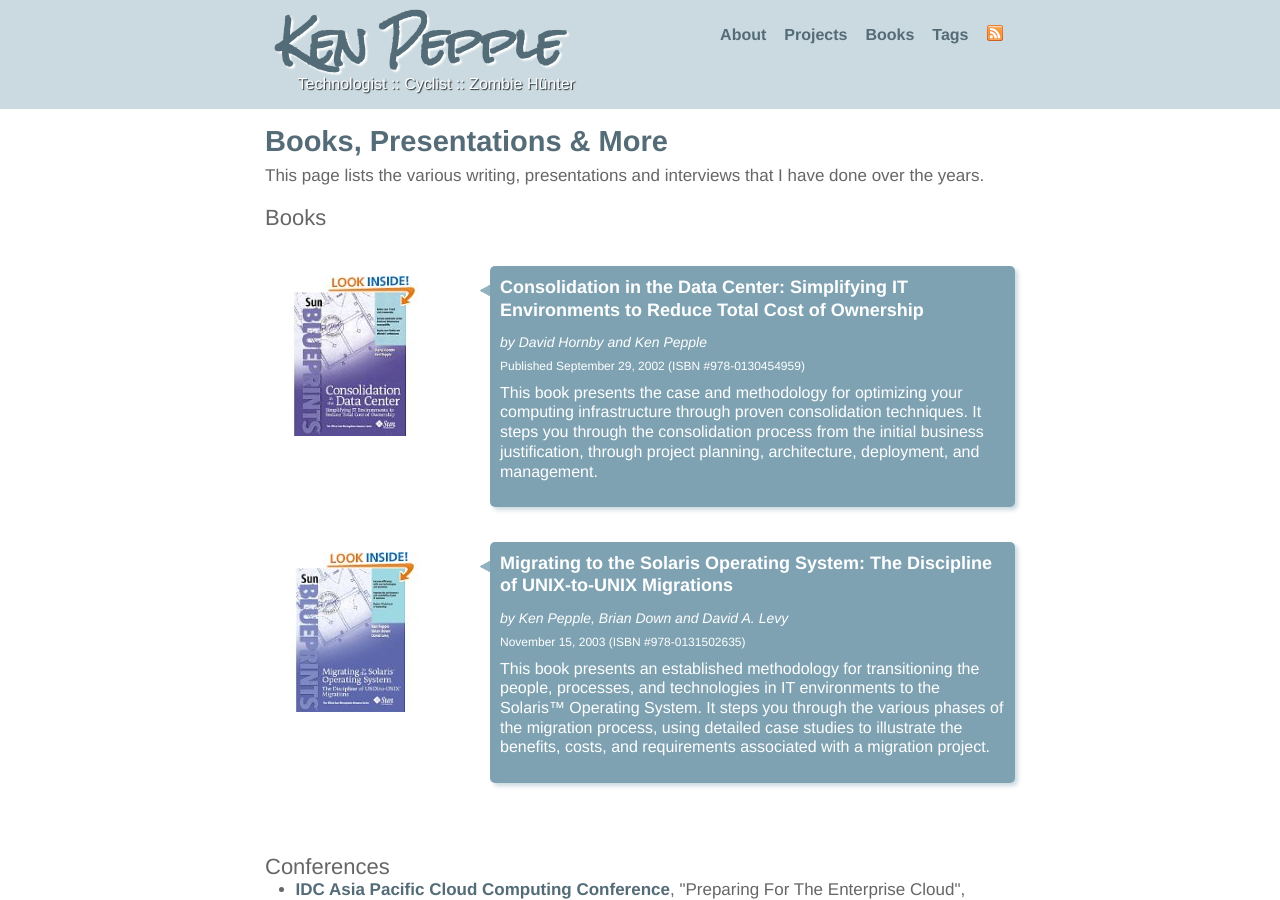
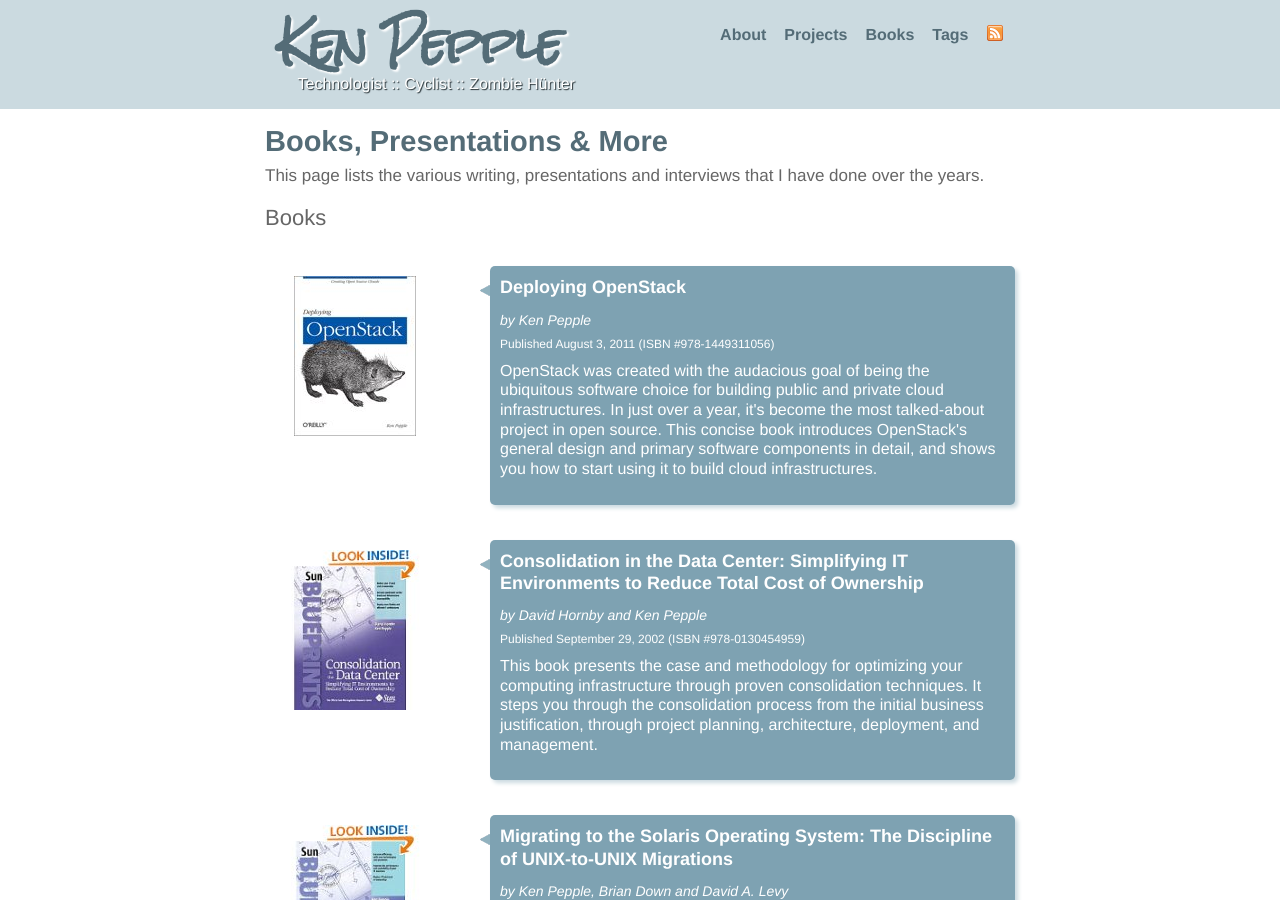
Before and after one commit to slashk/slashk.github.com, a Jekyll site: the page built from books.html, in a window 1280 px wide and 900 px high. Built offline with Jekyll 4.4.1, drawn with Linux system fonts in a browser that asks for light colours; Markdown is read by kramdown in place of the engine named in the settings.

Commit message:
added deploying openstack book

```diff
--- a/books.html
+++ b/books.html
@@ -6,6 +6,21 @@
 <h4>Books</h4>
 <div class="projects_container">
   <table class="projects">
+    <tr>
+        <td class="img">
+              <img src="/images/tenrec.jpg">
+        </td>
+        <td class="desc">
+            <div class="bubble">
+                <div class="tip"></div>
+                <p class="booktitle"><a href="http://oreilly.com/catalog/9781449311056/" target="_blank" >Deploying OpenStack</a></p>
+                <p class="bookauthors">by Ken Pepple</p>
+                <p class="bookmeta">Published August 3, 2011 (ISBN #978-1449311056)</p>
+                <p class="bookdesc">OpenStack was created with the audacious goal of being the ubiquitous software choice for building public and private cloud infrastructures. In just over a year, it's become the most talked-about project in open source. This concise book introduces OpenStack's general design and primary software components in detail, and shows you how to start using it to build cloud infrastructures.</p>
+            </div>
+        </td>
+    </tr>
+
       <tr>
           <td class="img">
                 <img src="/images/citdc.jpg">
```
Also changed, not shown: images/tenrec.jpg (added).
